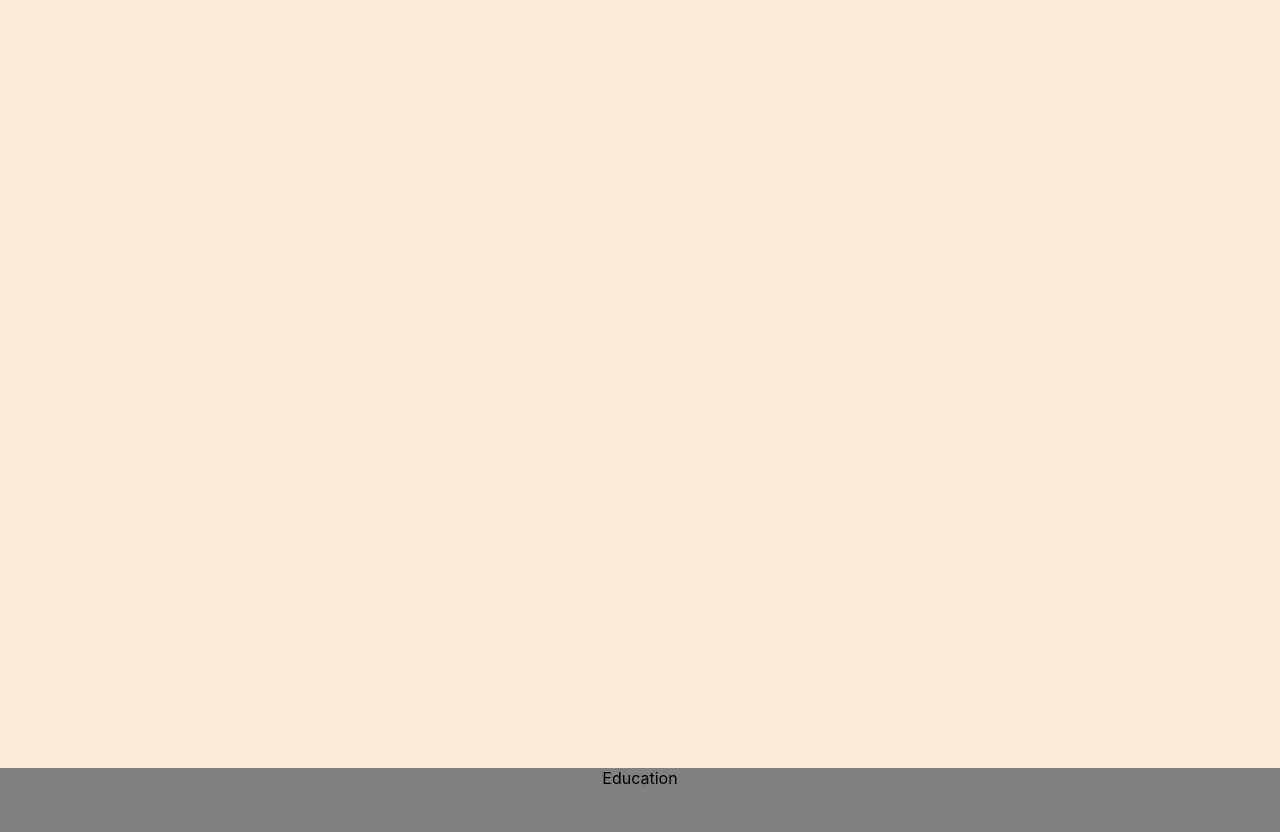
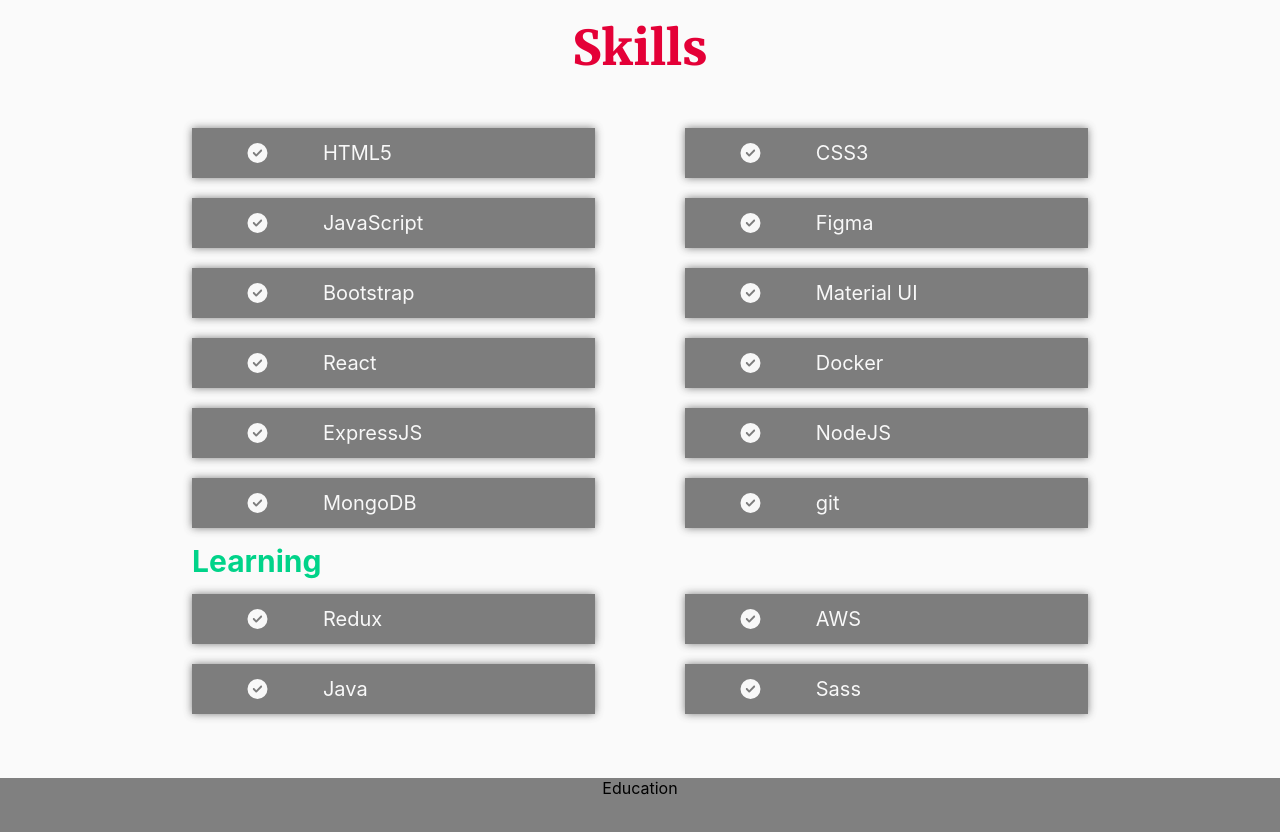
Before and after one commit to melanierolo/Portfolio-react, a React (Create React App) app: page / in a window 1280 px wide. Shown: the part 3320-4152 px from the top of the page. Built offline with nearby package versions, Linux system fonts and the light colour scheme.

Commit message:
skill section: added a component called SkillItem and use method .map to show my skills in the Skills section

```diff
--- /dev/null
+++ b/src/components/SkillItem/index.jsx
@@ -0,0 +1,16 @@
+import React from "react";
+import "./style.css";
+import { FontAwesomeIcon } from "@fortawesome/react-fontawesome";
+import { faCircleCheck } from "@fortawesome/free-solid-svg-icons";
+
+const SkillItem = (props) => {
+  const { itemName } = props;
+  return (
+    <div className="skill-item">
+      <FontAwesomeIcon className="skill-item__icon" icon={faCircleCheck} />
+      <p className="skill-item__name"> {itemName}</p>
+    </div>
+  );
+};
+
+export default SkillItem;
--- /dev/null
+++ b/src/components/SkillItem/style.css
@@ -0,0 +1,21 @@
+.skill-item {
+  width: 45%;
+  height: 50px;
+  background: #5e5e5e;
+  opacity: 0.8;
+  color: #f8f8f8;
+  display: flex;
+  align-items: center;
+  font-size: 20px;
+  filter: drop-shadow(0 0 0.25rem #5e5e5e);
+}
+.skill-item .skill-item__icon {
+  width: 30%;
+  padding: 5px;
+}
+
+@media screen and (max-width: 570px) {
+  .skill-item {
+    width: 100%;
+  }
+}
--- a/src/components/Skills/index.jsx
+++ b/src/components/Skills/index.jsx
@@ -1,10 +1,30 @@
 import React from "react";
 import "./style.css";
+import Title from "../Title";
+import SkillItem from "../SkillItem";
+import allSkills from "../../data/skills.json";
 
 export default function Skills() {
+  const skills = allSkills.skills;
+  const learning = allSkills.learning;
   return (
     <section className="skills" id="skills">
-      Skills
+      <Title>Skills</Title>
+      <div className="skills__containter">
+        {skills.map((skill, i) => {
+          const itemName = skill.name;
+          return <SkillItem key={i} itemName={itemName} />;
+        })}
+      </div>
+      <div className="skills__subtitle">
+        <h2>Learning</h2>
+      </div>
+      <div className="skills__containter">
+        {learning.map((skill, i) => {
+          const itemName = skill.name;
+          return <SkillItem key={i} itemName={itemName} />;
+        })}
+      </div>
     </section>
   );
 }
--- a/src/components/Skills/style.css
+++ b/src/components/Skills/style.css
@@ -1,6 +1,28 @@
 .skills {
-  min-height: 100vh;
+  height: auto;
   scroll-margin-top: 80px;
   text-align: center;
-  background-color: antiquewhite;
+  padding: 0 15% 5% 15%;
 }
+
+.skills .skills__containter {
+  display: flex;
+  flex-wrap: wrap;
+  justify-content: space-between;
+  row-gap: 20px;
+}
+.skills .skills__subtitle h2 {
+  font-size: 30px;
+  font-weight: bold;
+  padding: 15px 0;
+  text-align: left;
+  color: #00d389;
+}
+
+@media screen and (max-width: 570px) {
+  .skills .skills__containter {
+    display: flex;
+    flex-direction: column;
+    row-gap: 20px;
+  }
+}
--- a/src/data/skills.json
+++ b/src/data/skills.json
@@ -14,7 +14,7 @@
     { "name": "git" }
   ],
   "learning": [
-    { "name": "redux" },
+    { "name": "Redux" },
     { "name": "AWS" },
     { "name": "Java" },
     { "name": "Sass" }
```
Also changed, not shown: src/assets/icons/circle-check-solid.svg (added).
